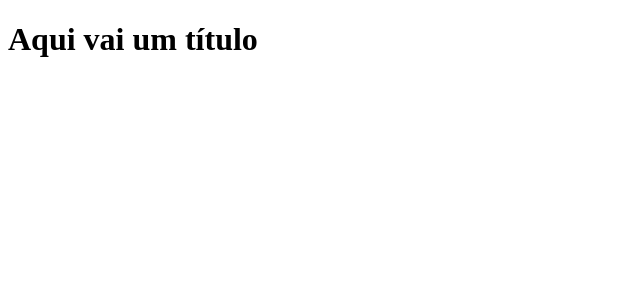
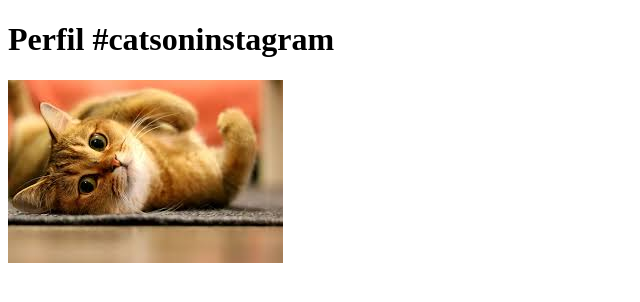
Before and after one commit to marcia188/praticar-commit-e-push, a plain HTML site: page index.html in a window 1280 px wide. Shown: the whole page, without its empty margins (0-640 px from the left). Drawn offline with Linux system fonts and the light colour scheme.

Commit message:
praticando add foto

```diff
--- a/index.html
+++ b/index.html
@@ -1,10 +1,11 @@
 <!DOCTYPE html>
 <html lang="pt-br">
     <head>
-        <title>Título da pagina</title>
+        <title>Fanpage de Gatinhos</title>
         <meta charset="utf-8">
     </head>
     <body>
-        <h1>Aqui vai um título</h1>
+        <h1>Perfil #catsoninstagram</h1>
+        <img src="imagens/gato.jpg" />
     </body>
 </html>
```
